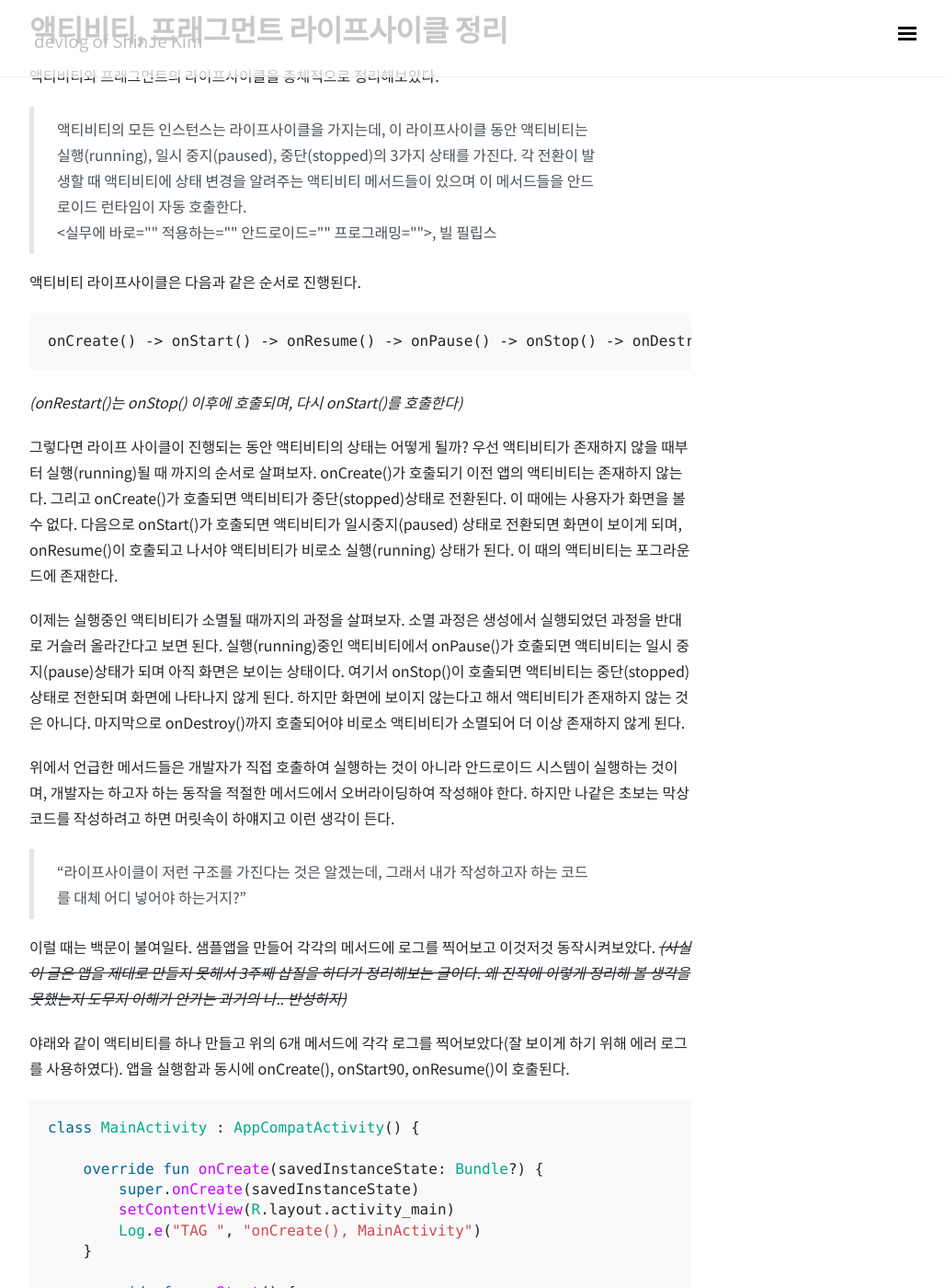
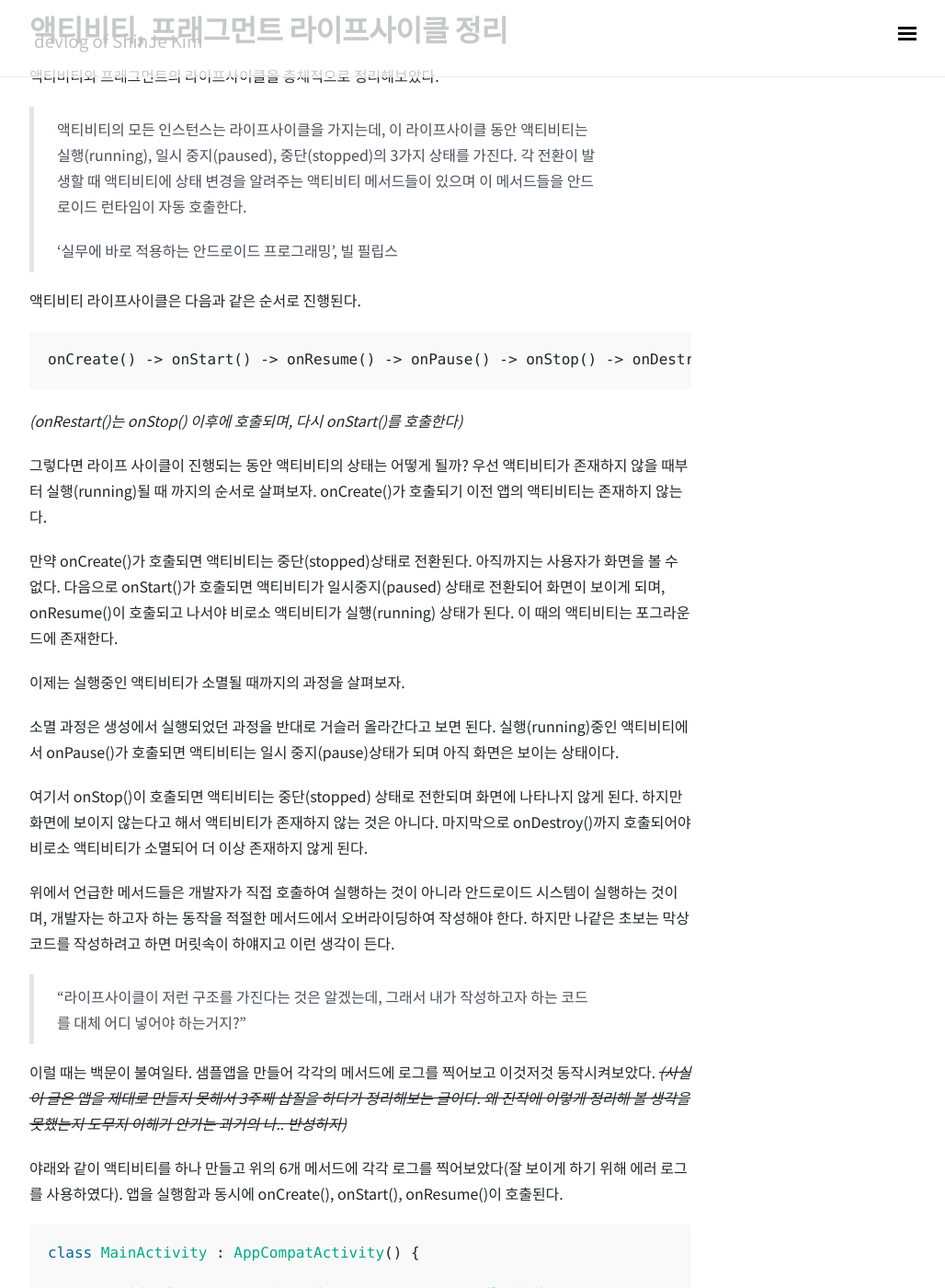
Before and after one commit to ShinJeKim/ShinJeKim.github.io, a Jekyll site: the page built from _posts/Android/2019-12-01-[Android] 액티비티와 프래그먼트 라이프사이클 정리.md, in a window 1280 px wide and 1400 px high, scrolled down 261 px. Shown: the whole window at 92% size, without its empty margins (248-1276 px from the left). Built offline with Jekyll 4.4.1, drawn with Linux system fonts in a browser that asks for light colours; nearby versions of some CDN libraries; comment, search, counter and statistics services are not loaded; some of the changed text lies outside the part shown.

Commit message:
fix typo

````diff
--- a/_posts/Android/2019-12-01-[Android] 액티비티와 프래그먼트 라이프사이클 정리.md
+++ b/_posts/Android/2019-12-01-[Android] 액티비티와 프래그먼트 라이프사이클 정리.md
@@ -12,7 +12,7 @@
 
 > 액티비티의 모든 인스턴스는 라이프사이클을 가지는데, 이 라이프사이클 동안 액티비티는 실행(running), 일시 중지(paused), 중단(stopped)의 3가지 상태를 가진다. 각 전환이 발생할 때 액티비티에 상태 변경을 알려주는 액티비티 메서드들이 있으며 이 메서드들을 안드로이드 런타임이 자동 호출한다.
 >
-> <실무에 바로 적용하는 안드로이드 프로그래밍>, 빌 필립스
+> '실무에 바로 적용하는 안드로이드 프로그래밍', 빌 필립스
 
 액티비티 라이프사이클은 다음과 같은 순서로 진행된다.
 
@@ -22,9 +22,15 @@
 
 *(onRestart()는 onStop() 이후에 호출되며, 다시 onStart()를 호출한다)*
 
-그렇다면 라이프 사이클이 진행되는 동안 액티비티의 상태는 어떻게 될까? 우선 액티비티가 존재하지 않을 때부터 실행(running)될 때 까지의 순서로 살펴보자. onCreate()가 호출되기 이전 앱의 액티비티는 존재하지 않는다. 그리고 onCreate()가 호출되면 액티비티가 중단(stopped)상태로 전환된다. 이 때에는 사용자가 화면을 볼 수 없다. 다음으로 onStart()가 호출되면 액티비티가 일시중지(paused) 상태로 전환되면 화면이 보이게 되며, onResume()이 호출되고 나서야 액티비티가 비로소 실행(running) 상태가 된다. 이 때의 액티비티는 포그라운드에 존재한다.
+그렇다면 라이프 사이클이 진행되는 동안 액티비티의 상태는 어떻게 될까? 우선 액티비티가 존재하지 않을 때부터 실행(running)될 때 까지의 순서로 살펴보자. onCreate()가 호출되기 이전 앱의 액티비티는 존재하지 않는다.
 
-이제는 실행중인 액티비티가 소멸될 때까지의 과정을 살펴보자. 소멸 과정은 생성에서 실행되었던 과정을 반대로 거슬러 올라간다고 보면 된다. 실행(running)중인 액티비티에서 onPause()가 호출되면 액티비티는 일시 중지(pause)상태가 되며 아직 화면은 보이는 상태이다. 여기서 onStop()이 호출되면 액티비티는 중단(stopped) 상태로 전한되며 화면에 나타나지 않게 된다. 하지만 화면에 보이지 않는다고 해서 액티비티가 존재하지 않는 것은 아니다. 마지막으로 onDestroy()까지 호출되어야 비로소 액티비티가 소멸되어 더 이상 존재하지 않게 된다.
+만약 onCreate()가 호출되면 액티비티는 중단(stopped)상태로 전환된다. 아직까지는 사용자가 화면을 볼 수 없다. 다음으로 onStart()가 호출되면 액티비티가 일시중지(paused) 상태로 전환되어 화면이 보이게 되며, onResume()이 호출되고 나서야 비로소 액티비티가 실행(running) 상태가 된다. 이 때의 액티비티는 포그라운드에 존재한다.
+
+이제는 실행중인 액티비티가 소멸될 때까지의 과정을 살펴보자.
+
+소멸 과정은 생성에서 실행되었던 과정을 반대로 거슬러 올라간다고 보면 된다. 실행(running)중인 액티비티에서 onPause()가 호출되면 액티비티는 일시 중지(pause)상태가 되며 아직 화면은 보이는 상태이다.
+
+여기서 onStop()이 호출되면 액티비티는 중단(stopped) 상태로 전한되며 화면에 나타나지 않게 된다. 하지만 화면에 보이지 않는다고 해서 액티비티가 존재하지 않는 것은 아니다. 마지막으로 onDestroy()까지 호출되어야 비로소 액티비티가 소멸되어 더 이상 존재하지 않게 된다.
 
 위에서 언급한 메서드들은 개발자가 직접 호출하여 실행하는 것이 아니라 안드로이드 시스템이 실행하는 것이며, 개발자는 하고자 하는 동작을 적절한 메서드에서 오버라이딩하여 작성해야 한다. 하지만 나같은 초보는 막상 코드를 작성하려고 하면 머릿속이 하얘지고 이런 생각이 든다.
 
@@ -32,7 +38,7 @@
 
 이럴 때는 백문이 불여일타. 샘플앱을 만들어 각각의 메서드에 로그를 찍어보고 이것저것 동작시켜보았다. ~~*(사실 이 글은 앱을 제대로 만들지 못해서 3주째 삽질을 하다가 정리해보는 글이다. 왜 진작에 이렇게 정리해 볼 생각을 못했는지 도무지 이해가 안가는 과거의 나.. 반성하자)*~~
 
-야래와 같이 액티비티를 하나 만들고 위의 6개 메서드에 각각 로그를 찍어보았다(잘 보이게 하기 위해 에러 로그를 사용하였다). 앱을 실행함과 동시에 onCreate(), onStart90, onResume()이 호출된다.
+야래와 같이 액티비티를 하나 만들고 위의 6개 메서드에 각각 로그를 찍어보았다(잘 보이게 하기 위해 에러 로그를 사용하였다). 앱을 실행함과 동시에 onCreate(), onStart(), onResume()이 호출된다.
 
 ```kotlin
 class MainActivity : AppCompatActivity() {
@@ -83,7 +89,7 @@
 onAttach() -> onCreate() -> onCreateView() -> onActivityCreated() -> onStart() -> onResume() -> onPause() -> onStop() -> onDestroyView() -> onDestroy() -> onDetach()
 ```
 
-위에서 로그를 찍어보았던 메인액티비티에 아래와 같이 프래그먼트를 add해보았다. 그리고 프래그먼트에도 위의 액티비티에서 로그를 찍었던 것처럼 모든 오버라이딩 메소드에 로그를 찍어보았다.
+위에서 로그를 찍어보았던 메인액티비티에 FrameLayout을 만들고 그 안에 아래와 같이 프래그먼트를 add해보았다. 그리고 프래그먼트에도 위의 액티비티에서 로그를 찍었던 것처럼 모든 오버라이딩 메소드에 로그를 찍어보았다.
 
 ```kotlin
 override fun onCreate(savedInstanceState: Bundle?) {
@@ -94,7 +100,6 @@
         supportFragmentManager.beginTransaction()
             .add(R.id.frameContainer, FirstFragment())
             .commit()
-
     }
 ```
 
````
